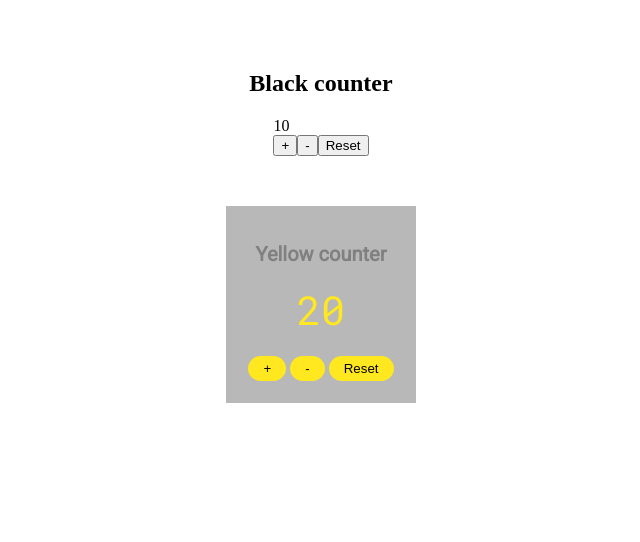
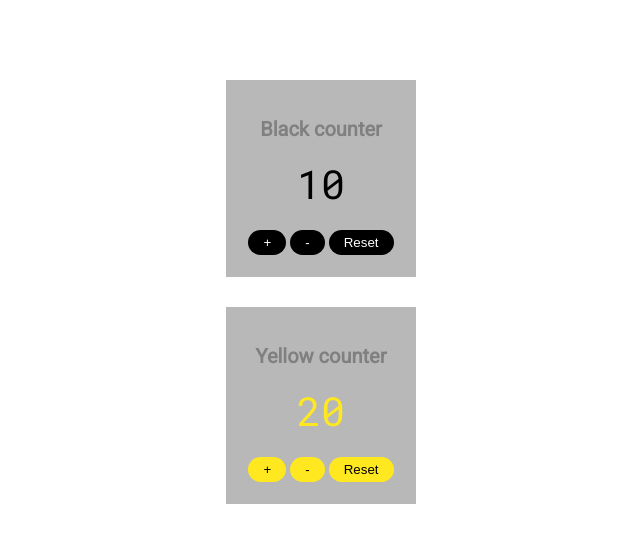
Before and after one commit to lauraportillo/custom-hooks, a React (Create React App) app: page / in a window 1280 px wide. Shown: the top 542 px of the page, without its empty margins (319-959 px from the left). Built offline with nearby package versions, Linux system fonts and the light colour scheme.

Commit message:
finish the exercise

```diff
--- a/src/components/BlackCounter.js
+++ b/src/components/BlackCounter.js
@@ -7,15 +7,21 @@ import '../stylesheets/BlackCounter.scss';
 const BlackCounter = (props) => {
   const { counter, increase, decrement, reset } = useCounter(10);
   return (
-    <>
-      <h2>Black counter</h2>
-      <div>
-        <div>{counter}</div>
-        <button onClick={increase}>+</button>
-        <button onClick={decrement}>-</button>
-        <button onClick={reset}>Reset</button>
+    <section className="black">
+      <h2 className="black__title">Black counter</h2>
+      <div className="black__counter">{counter}</div>
+      <div className="black__btns">
+        <button className="black__btns--item" onClick={increase}>
+          +
+        </button>
+        <button className="black__btns--item" onClick={decrement}>
+          -
+        </button>
+        <button className="black__btns--item" onClick={reset}>
+          Reset
+        </button>
       </div>
-    </>
+    </section>
   );
 };
 
--- a/src/stylesheets/BlackCounter.scss
+++ b/src/stylesheets/BlackCounter.scss
@@ -0,0 +1,33 @@
+.black {
+  background-color: #b8b8b9;
+  margin-top: 30px;
+  padding: 20px;
+  display: flex;
+  flex-direction: column;
+  justify-content: center;
+  align-items: center;
+}
+
+.black__title {
+  font-family: 'Roboto', sans-serif;
+  font-size: 20px;
+  color: grey;
+}
+.black__counter {
+  font-size: 40px;
+  font-family: 'Roboto Mono', monospace;
+  margin-bottom: 18px;
+  color: black;
+}
+.black__btns {
+}
+.black__btns--item {
+  background-color: black;
+  color: white;
+  border: none;
+  outline: none;
+  border-radius: 20px;
+  padding: 5px 15px;
+  margin: 2px;
+  cursor: pointer;
+}
--- a/src/stylesheets/YellowCounter.scss
+++ b/src/stylesheets/YellowCounter.scss
@@ -1,6 +1,6 @@
 .yellow {
   background-color: #b8b8b9;
-  margin-top: 50px;
+  margin-top: 30px;
   padding: 20px;
   display: flex;
   flex-direction: column;
```
